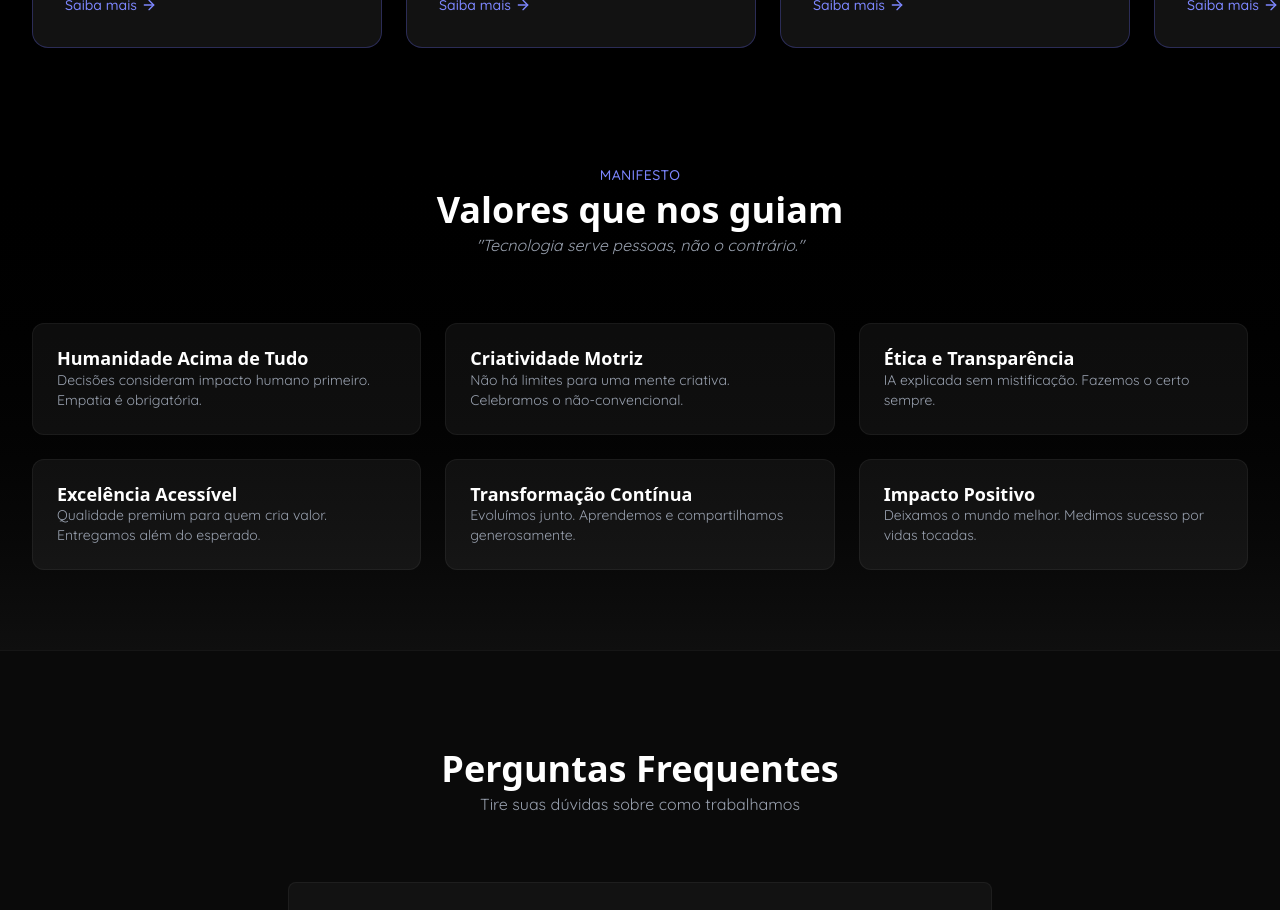
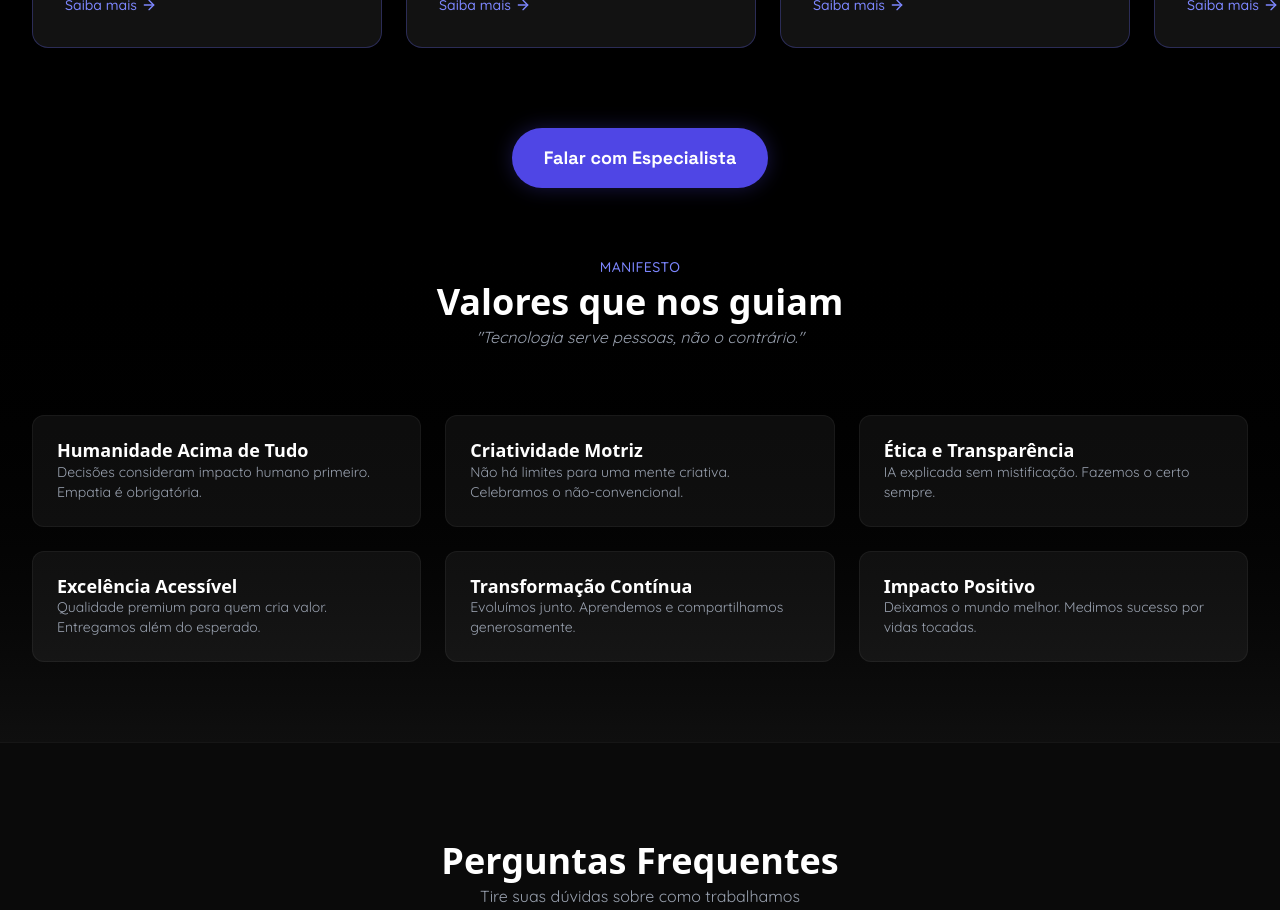
Before and after one commit to edilsonguedes/hunamy_2.5, a Next.js app: page / in a window 1280 px wide. Shown: the part 1460-2370 px from the top of the page. Built offline with nearby package versions, Linux system fonts and the light colour scheme.

Commit message:
feat: Adicionar botão de Falar com Especialista após o carrossel de serviços

```diff
--- a/src/components/home/ServicesCarousel.tsx
+++ b/src/components/home/ServicesCarousel.tsx
@@ -98,6 +98,17 @@ export default function ServicesCarousel() {
                     <ArrowRight className="w-6 h-6" />
                 </button>
             </div>
+
+            <div className="mt-8 flex justify-center px-4">
+                <a
+                    href="https://wa.me/5579981164514"
+                    target="_blank"
+                    rel="noopener noreferrer"
+                    className="inline-flex items-center justify-center px-8 py-4 bg-indigo-600 hover:bg-indigo-700 text-white font-bold rounded-full shadow-[0_0_20px_rgba(79,70,229,0.3)] hover:shadow-[0_0_30px_rgba(79,70,229,0.5)] transition-all duration-300 font-heading text-lg"
+                >
+                    Falar com Especialista
+                </a>
+            </div>
         </section>
     );
 }
```
